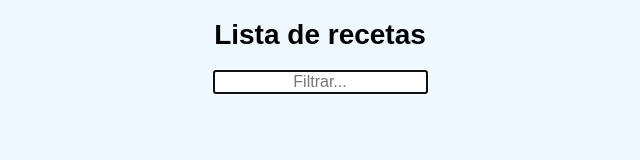
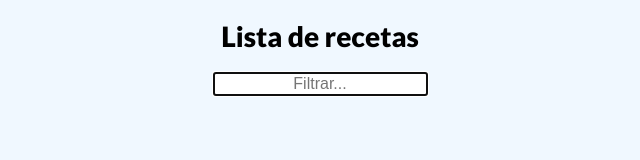
Before and after one commit to jesjimher/webgourmet, a plain HTML site: page web/index.html in a window 1280 px wide. Shown: the full height of the page, 320-960 px from the left. Drawn offline with nearby package versions, Linux system fonts and the light colour scheme; no server answers.

Commit message:
Font change

```diff
--- a/web/index.html
+++ b/web/index.html
@@ -6,6 +6,7 @@
         <script src="https://ajax.googleapis.com/ajax/libs/jquery/2.1.4/jquery.min.js"></script>
         <script src="fraction-0.3.js"></script>
         <script src="code.js"></script>
+        <link href='https://fonts.googleapis.com/css?family=Lato:400,900' rel='stylesheet' type='text/css'>
         <link rel="stylesheet" type="text/css" href="styles.css" media="screen" />
         <title>Webgourmet</title>
     </head>
--- a/web/styles.css
+++ b/web/styles.css
@@ -1,6 +1,6 @@
 body {
     background-color:aliceblue;
-    font-family: sans-serif;
+    font-family: 'Lato',sans-serif;
     font-size: 1em;
     text-align: center;
 }
```
